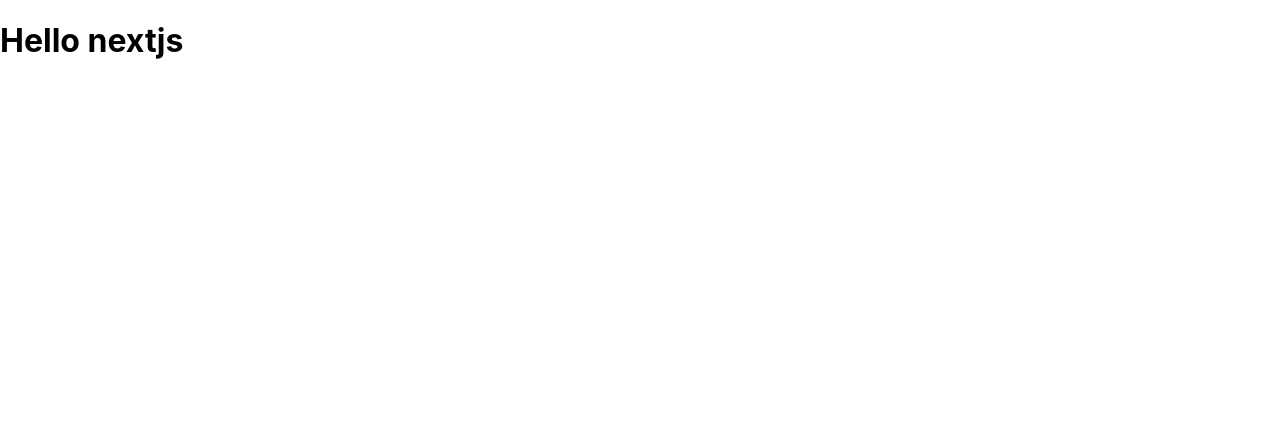
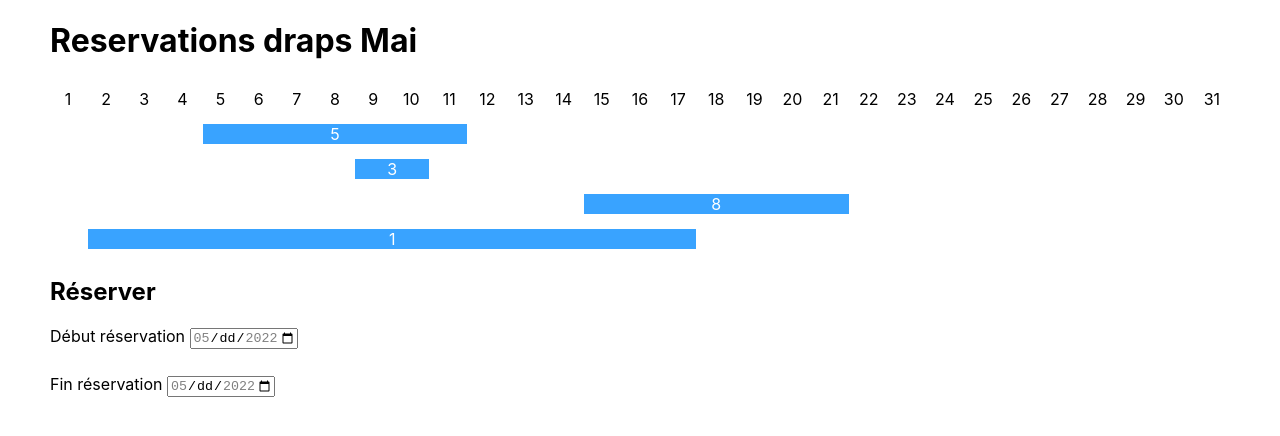
Before and after one commit to MathieuBouvet/resa-draps-mvp, a Next.js app: page / in a window 1280 px wide. Shown: the top 436 px of the page. Built offline with nearby package versions, Linux system fonts and the light colour scheme.

Commit message:
Visualize reservations

```diff
--- /dev/null
+++ b/data/fakeDb.ts
@@ -0,0 +1,53 @@
+type HumanReadableReservation = {
+  id: number;
+  startDate: string;
+  endDate: string;
+  numberOfSheet: number;
+};
+
+export type Reservation = {
+  id: number;
+  startDate: number;
+  endDate: number;
+  numberOfSheet: number;
+};
+
+// pour rentrer les fake données, c'est plus facile quand les date sont lisibles
+const humanReadableReservations: HumanReadableReservation[] = [
+  {
+    id: 1,
+    startDate: "2022-05-05",
+    endDate: "2022-05-12",
+    numberOfSheet: 5,
+  },
+  {
+    id: 2,
+    startDate: "2022-05-09",
+    endDate: "2022-05-11",
+    numberOfSheet: 3,
+  },
+  {
+    id: 3,
+    startDate: "2022-05-15",
+    endDate: "2022-05-22",
+    numberOfSheet: 8,
+  },
+  {
+    id: 4,
+    startDate: "2022-05-2",
+    endDate: "2022-05-18",
+    numberOfSheet: 1,
+  },
+];
+
+// on convertit les dates en timestamp, c'est plus simple à gérer dans le code,
+export const reservations: Reservation[] = humanReadableReservations.map(
+  reservation => ({
+    ...reservation,
+    startDate: new Date(reservation.startDate).getTime(),
+    endDate: new Date(reservation.endDate).getTime(),
+  })
+);
+
+// stocker ça dans la db c'est mieux : si il faut le mettre à jour, pas besoin de changer le code + redéployer l'app
+export const totalSheets = 15;
--- /dev/null
+++ b/lib/getAllReservations.ts
@@ -0,0 +1,9 @@
+import { reservations, Reservation } from "../data/fakeDb";
+import delayRandomly from "../utils/delayRandomly";
+
+function getAllReservations(): Promise<Reservation[]> {
+  // pour simuler un appel à la db je delay les données, c'est juste pour l'example
+  return delayRandomly(reservations);
+}
+
+export default getAllReservations;
--- a/pages/index.tsx
+++ b/pages/index.tsx
@@ -1,20 +1,103 @@
-import type { NextPage } from "next";
+import type { InferGetStaticPropsType } from "next";
+import { useState } from "react";
+
+import getAllReservations from "../lib/getAllReservations";
+
+import range from "../utils/range";
+
 import Head from "next/head";
 
-const Home: NextPage = () => {
+import styles from "../styles/home.module.css";
+
+const Home = ({
+  reservations,
+}: InferGetStaticPropsType<typeof getStaticProps>) => {
+  const [startDate, setStartDate] = useState<string | null>(null);
+  const [endDate, setEndDate] = useState<string | null>(null);
+
+  const day1 = startDate != null ? new Date(startDate).getDate() : null;
+  const day2 = endDate != null ? new Date(endDate).getDate() : null;
+
   return (
-    <div>
+    <div className={styles.app}>
       <Head>
         <title>Résa draps mvp</title>
         <meta name="description" content="Generated by create next app" />
         <link rel="icon" href="/favicon.ico" />
       </Head>
-
       <main>
-        <h1>Hello nextjs</h1>
+        <h1>Reservations draps Mai</h1>
+        <div className={styles.calendar}>
+          {range(1, 32).map(i => {
+            return <div key={`day-${i}`}>{i}</div>;
+          })}
+          {reservations.map(
+            ({ id, startDate, endDate, numberOfSheet }, index) => {
+              const startDay = new Date(startDate).getDate();
+              const endDay = new Date(endDate).getDate();
+              return (
+                <div
+                  key={id}
+                  className={styles.reservation}
+                  style={{
+                    gridColumn: `${startDay}/${endDay}`,
+                    gridRow: `${index + 2}`,
+                  }}
+                >
+                  {numberOfSheet}
+                </div>
+              );
+            }
+          )}
+          {day1 != null && day2 != null && (
+            <div
+              className={`${styles.reservation} ${styles.current}`}
+              style={{
+                gridColumn: `${day1}/${day2}`,
+                gridRow: `${reservations.length + 2}`,
+              }}
+            ></div>
+          )}
+        </div>
+        <section className={styles.makeReservation}>
+          <div>
+            <h2>Réserver</h2>
+            <label className={styles.inputGroup}>
+              Début réservation{" "}
+              <input
+                type="date"
+                value={startDate ?? ""}
+                onChange={e => setStartDate(e.target.value)}
+                min="2022-05-01"
+                max="2022-05-31"
+              />
+            </label>
+            <label className={styles.inputGroup}>
+              Fin réservation{" "}
+              <input
+                type="date"
+                value={endDate ?? ""}
+                onChange={e => setEndDate(e.target.value)}
+                min="2022-05-01"
+                max="2022-05-31"
+              />
+            </label>
+          </div>
+          <div></div>
+        </section>
       </main>
     </div>
   );
 };
 
+const getStaticProps = async () => {
+  return {
+    props: {
+      reservations: await getAllReservations(),
+    },
+  };
+};
+
+export { getStaticProps };
+
 export default Home;
--- /dev/null
+++ b/styles/home.module.css
@@ -0,0 +1,37 @@
+.app {
+  max-width: 1400px;
+  padding: 0 50px;
+  margin: auto;
+}
+
+.calendar {
+  display: grid;
+  grid-template-columns: repeat(31, 1fr);
+  grid-auto-rows: 35px;
+  align-items: center;
+  justify-items: center;
+  column-gap: 2px;
+  background-color: white;
+}
+
+.reservation {
+  background-color: rgb(57, 163, 255);
+  width: 100%;
+  color: white;
+  text-align: center;
+}
+
+.reservation.current {
+  background-color: blueviolet;
+  height: 18px;
+}
+
+.makeReservation {
+  display: flex;
+  justify-content: space-between;
+}
+
+.inputGroup {
+  display: block;
+  margin-bottom: 25px;
+}
--- /dev/null
+++ b/utils/delayRandomly.ts
@@ -0,0 +1,9 @@
+import getRandom from "./random";
+
+function delayRandomly<T>(value: T): Promise<T> {
+  return new Promise(resolve => {
+    setTimeout(() => resolve(value), getRandom(500, 800));
+  });
+}
+
+export default delayRandomly;
--- /dev/null
+++ b/utils/random.ts
@@ -0,0 +1,5 @@
+function getRandom(min: number, max: number): number {
+  return min + Math.floor(Math.random() * (max - min));
+}
+
+export default getRandom;
--- /dev/null
+++ b/utils/range.ts
@@ -0,0 +1,9 @@
+function range(start: number, end: number, step: number = 1): number[] {
+  let range: number[] = [];
+  for (let i = start; i < end; i += step) {
+    range.push(i);
+  }
+  return range;
+}
+
+export default range;
```
